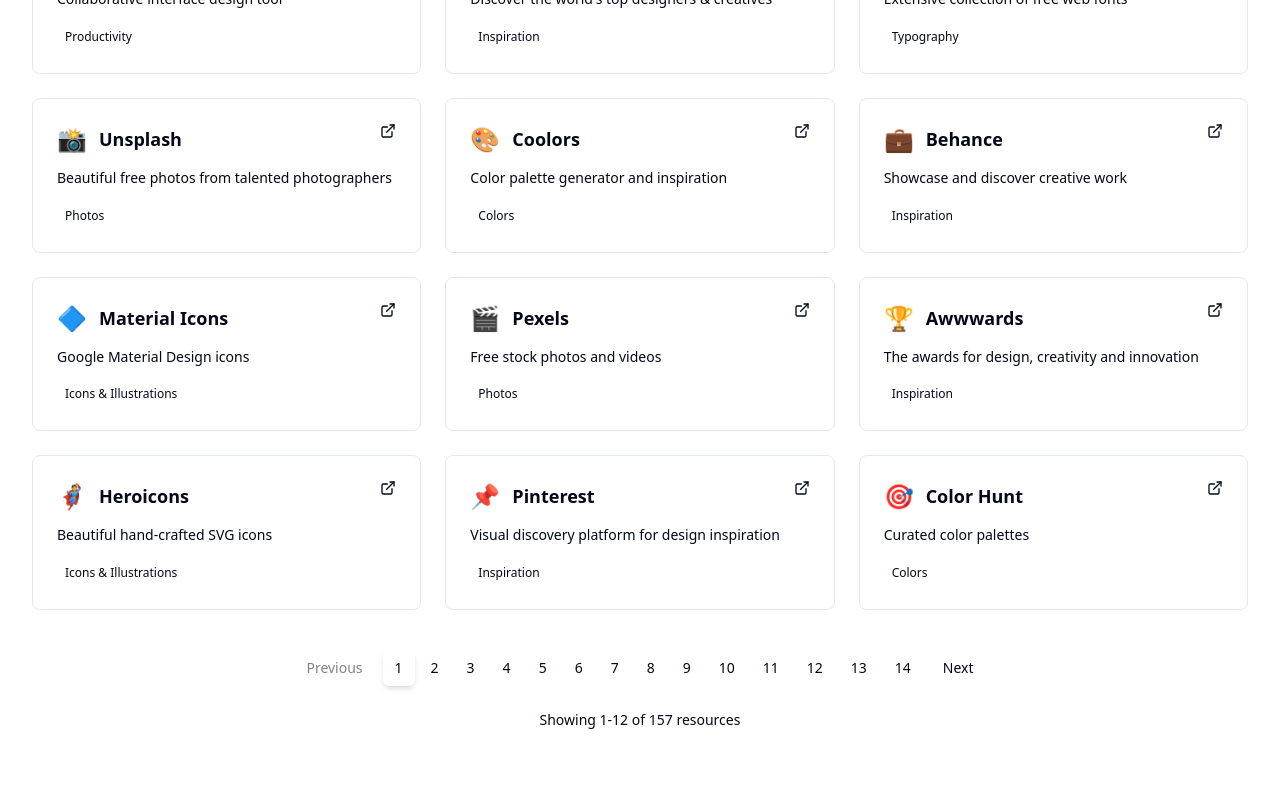
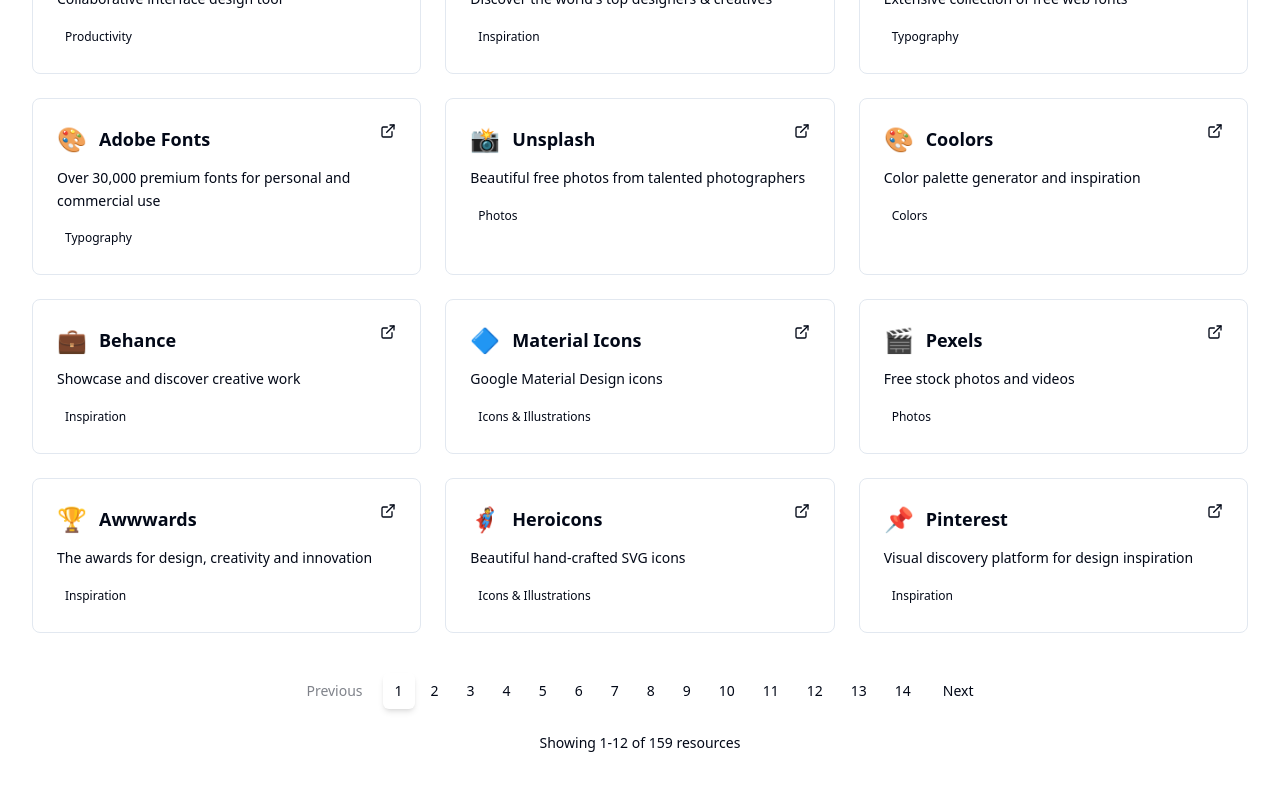
Before and after one commit to devzdevelop/design-inspiration, a Next.js app: page / in a window 1280 px wide. Shown: the part 760-1560 px from the top of the page. Built offline with nearby package versions, Linux system fonts and the light colour scheme.

Commit message:
Added adobe fonts and mymind

```diff
--- a/src/app/page.tsx
+++ b/src/app/page.tsx
@@ -56,6 +56,13 @@
 		description: 'Extensive collection of free web fonts',
 		category: 'typography',
 		icon: '🔤',
+	},
+	{
+		name: 'Adobe Fonts',
+		url: 'https://fonts.adobe.com',
+		description: 'Over 30,000 premium fonts for personal and commercial use',
+		category: 'typography',
+		icon: '🎨',
 	},
 	{
 		name: 'Unsplash',
@@ -589,6 +596,13 @@
 		description: 'Anthropic AI assistant for creative and analytical tasks',
 		category: 'productivity',
 		icon: '🤖',
+	},
+	{
+		name: 'MyMind',
+		url: 'https://mymind.com',
+		description: 'AI-powered private space to save and organize design inspiration',
+		category: 'productivity',
+		icon: '🧠',
 	},
 	{
 		name: 'Perplexity',
```
